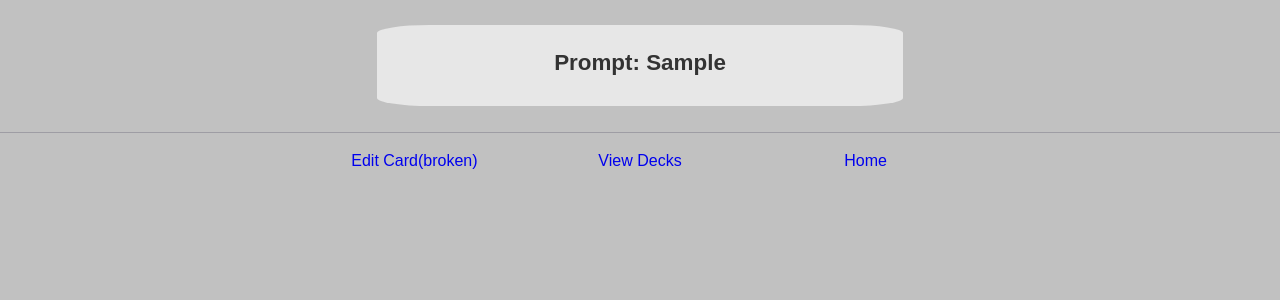
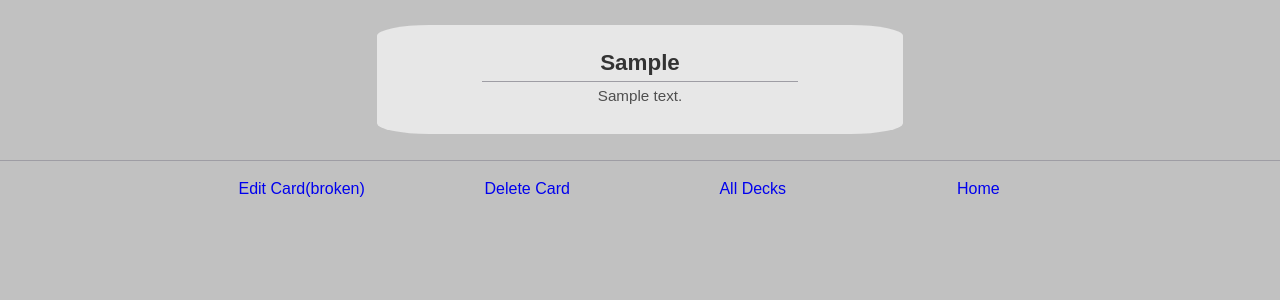
Before and after one commit to Momentum-Team-19/django-duplex-the-code-breakers, a Django app: page /card/detail/1 in a window 1280 px wide. Shown: the part 100-400 px from the top of the page. Run offline with Django 4.2, Linux system fonts and the light colour scheme; a user stored in the database is signed in; tables that the repository leaves empty hold one stand-in row (values such as "Sample post").

Commit message:
added card delete

```diff
--- a/config/urls.py
+++ b/config/urls.py
@@ -31,4 +31,5 @@
     path('cards/list/<int:pk>', views.cards_list, name='list_cards'),
     path('card/detail/<int:pk>', views.card_details, name='card_details'),
     path('deck/delete/<int:pk>', views.delete_deck, name='deck_delete'),
+    path('card/delete/<int:pk>', views.delete_card, name='card_delete'),
 ]
--- a/flashcards/forms.py
+++ b/flashcards/forms.py
@@ -7,7 +7,7 @@
 class CardForm(forms.ModelForm):
     class Meta:
         model = Card
-        fields = ['deck', 'prompt', 'answer']
+        fields = ['prompt', 'answer']
 
 
 class DeckForm(forms.ModelForm):
--- a/flashcards/templates/card_details.html
+++ b/flashcards/templates/card_details.html
@@ -20,10 +20,10 @@
         <div class="detailsBox">
             <div class="columnBox">
                 <div class="titleBox">
-                    <p class="titleText">Prompt: {{ card.prompt }}</h1>
+                    <p class="titleText">{{ card.prompt }}</p>
                 </div>
-                <div>
-                    <p class="descText"></p>
+                <div class="descBox">
+                    <p class="descText">{{ card.answer }}</p>
                 </div>
             </div>
         </div>
@@ -34,8 +34,11 @@
             <a class="footerOption" href="{% url 'list_decks' %}">
                 <p class="footerOptionText">Edit Card(broken)</p>
             </a>
+            <a class="footerOption" href="{% url 'card_delete' card.pk %}">
+                <p class="footerOptionText">Delete Card</p>
+            </a>
             <a class="footerOption" href="{% url 'list_decks' %}">
-                <p class="footerOptionText">View Decks</p>
+                <p class="footerOptionText">All Decks</p>
             </a>
             <a class="footerOption" href="{% url 'homepage' %}">
                 <p class="footerOptionText">Home</p>
--- a/flashcards/templates/cards_list.html
+++ b/flashcards/templates/cards_list.html
@@ -34,6 +34,9 @@
 
     <div class="footerContainer">
         <div class="footerOptions">
+            <a class="footerOption" href="{% url 'create_card' deck.pk %}">
+                <p class="footerOptionText">New Card</p>
+            </a>
             <a class="footerOption" href="{% url 'homepage' %}">
                 <div class="footerText">Home</div>
             </a>
--- a/flashcards/templates/deck_details.html
+++ b/flashcards/templates/deck_details.html
@@ -41,10 +41,10 @@
                 <p class="footerOptionText">Delete Deck</p>
             </a>
             <a class="footerOption" href="{% url 'list_cards' deck.pk %}">
-                <p class="footerOptionText">View Cards</p>
+                <p class="footerOptionText">Cards</p>
             </a>
             <a class="footerOption" href="{% url 'list_decks' %}">
-                <p class="footerOptionText">View Decks</p>
+                <p class="footerOptionText">Decks</p>
             </a>
             <a class="footerOption" href="{% url 'homepage' %}">
                 <p class="footerOptionText">Home</p>
--- a/flashcards/views.py
+++ b/flashcards/views.py
@@ -32,7 +32,9 @@
     if request.method == 'POST':
         form = CardForm(request.POST)
         if form.is_valid():
-            form.save()
+            card = form.save(commit=False)
+            card.deck = deck
+            card.save()
             return redirect('deck_details', pk=deck.pk)
     else:
         form = CardForm()
@@ -47,7 +49,7 @@
         'decks': decks,
         'user': user,
     }
-    return render(request, 'view_decks.html', context)
+    return render(request, 'decks_list.html', context)
 
 
 @login_required
@@ -68,26 +70,28 @@
     cards = Card.objects.filter(deck=deck)
 
     if cards.exists():
-        return render(request, 'view_cards.html', {'cards': cards})
+        return render(request, 'cards_list.html', {'cards': cards, 'deck': deck})
     else:
         message = "No cards :("
-        return render(request, 'cards_list.html', {'message': message})
+        return render(request, 'cards_list.html', {'message': message, 'deck': deck})
 
 
 @login_required
 def card_details(request, pk):
     card = get_object_or_404(Card, pk=pk)
+    deck_id = card.deck_id
 
-    return render(request, 'card_details.html', {'card': card})
+    return render(request, 'card_details.html', {'card': card, 'deck_id': deck_id})
 
 
 @login_required
 def delete_card(request, pk):
     card = get_object_or_404(Card, pk=pk)
+    deck_id = card.deck_id
 
     if request.method == 'POST':
         card.delete()
-        return redirect('view_cards', pk=card.deck.id)
+        return redirect('list_cards', pk=deck_id)
     return render(request, 'confirm_delete.html', {'card': card})
 
 
```
Also changed, not shown: flashcards/templates/decks_list.html (renamed from flashcards/templates/view_decks.html).
